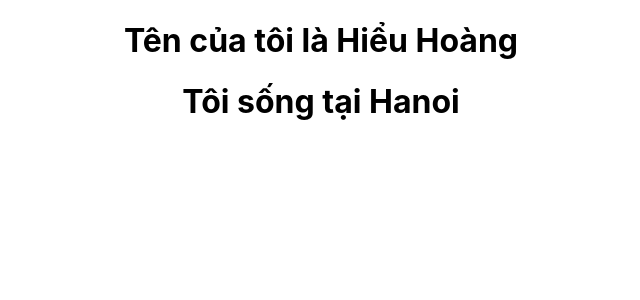
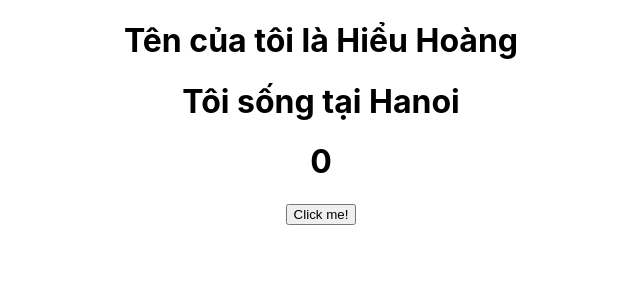
Before and after one commit to hieuhoang0413/basic-react-app, a React (Create React App) app: page / in a window 1280 px wide. Shown: the top 300 px of the page, without its empty margins (319-959 px from the left). Built offline with nearby package versions, Linux system fonts and the light colour scheme.

Commit message:
first commit

```diff
--- a/src/components/MyComponent.js
+++ b/src/components/MyComponent.js
@@ -4,7 +4,14 @@ class MyComponent extends React.Component {
     state = {
         name: 'Hiểu Hoàng',
         address: 'Hanoi',
-        age: 20
+        age: 20,
+        number: 0
+    }
+
+    handleClick = (event) => {
+        this.setState({
+            number: this.state.number += 1
+        })
     }
 
     render() {
@@ -12,6 +19,8 @@ class MyComponent extends React.Component {
             <div>
                 <h1>Tên của tôi là {this.state.name}</h1>
                 <h1>Tôi sống tại {this.state.address}</h1>
+                <h1>{this.state.number}</h1>
+                <button onClick={this.handleClick}>Click me!</button>
             </div>
         );
     }
```
